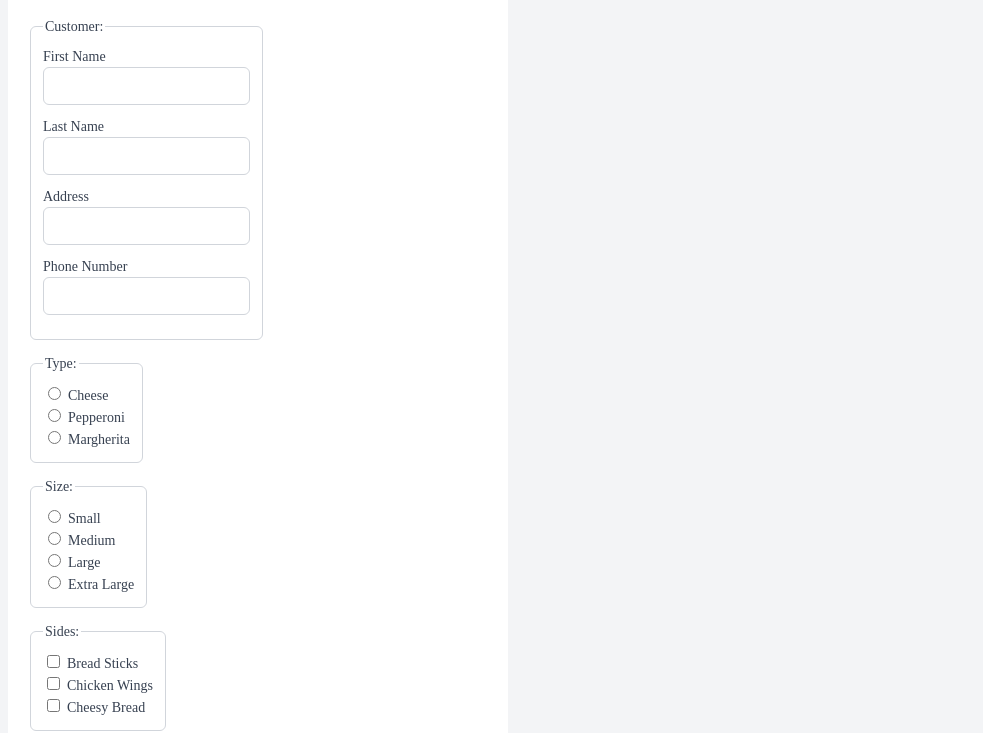
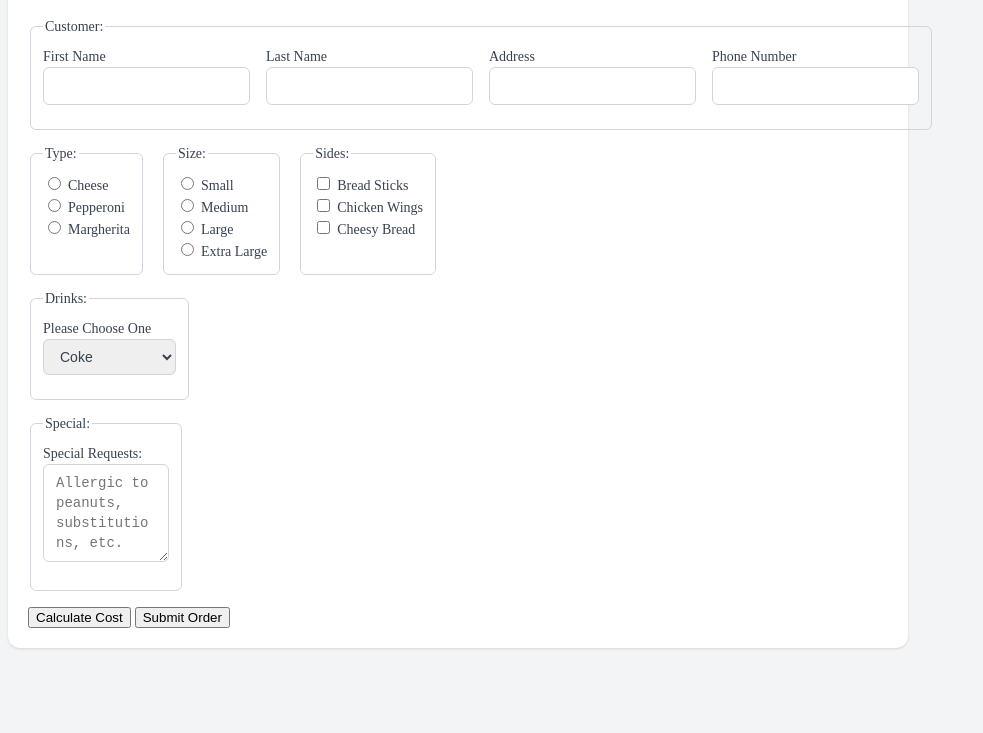
Before and after one commit to o4ot/Pizzeria, a plain HTML site: page index.html in a window 1280 px wide. Shown: the part 89-822 px from the top of the page, without its empty margins (0-983 px from the left). After the commit the page ends 800 px from the top, so only its background shows below. Drawn offline with Linux system fonts and the light colour scheme.

Commit message:
2nd Commit

```diff
--- a/index.html
+++ b/index.html
@@ -35,16 +35,18 @@
                 <fieldset>
                     <legend>Type:</legend>
                     <div>
+                        <div>
                             <input type="radio" id="cheese" name="pizza">
                             <label for="cheese">Cheese</label>
                         </div>
                         <div>
-                        <input type="radio" id="pepperoni" name="pepperoni">
+                            <input type="radio" id="pepperoni" name="pizza">
                             <label for="pepperoni">Pepperoni</label>
                         </div>
                         <div>
-                        <input type="radio" id="margherita" name="margherita">
+                            <input type="radio" id="margherita" name="pizza">
                             <label for="margherita">Margherita</label>
+                        </div>
                     </div>
                 </fieldset>
                 <fieldset>
--- a/style.css
+++ b/style.css
@@ -53,7 +53,7 @@ section header{
 }
 
 .row {
-    display: flex-wrap;
+    display: flex;
     gap: 16px;
 }
 
@@ -64,11 +64,11 @@ section header{
 }
 
 .content{
-    box-shadow: 0 1px 3px 0 rgba(0 0 0  0.1), 0 1px 2px -1px rgba(0 0 0  0.1);
+    box-shadow: 0 1px 3px 0 rgba(0, 0, 0, 0.1), 0 1px 2px -1px rgba(0, 0, 0, 0.1);
     background: white;
     padding: 20px;
     border-radius: 12px;
-    width: 500px;
+    width: 900px;
 }
 .center{
     display: flex;
```
Lines whose indentation alone changed are shown as unchanged.
